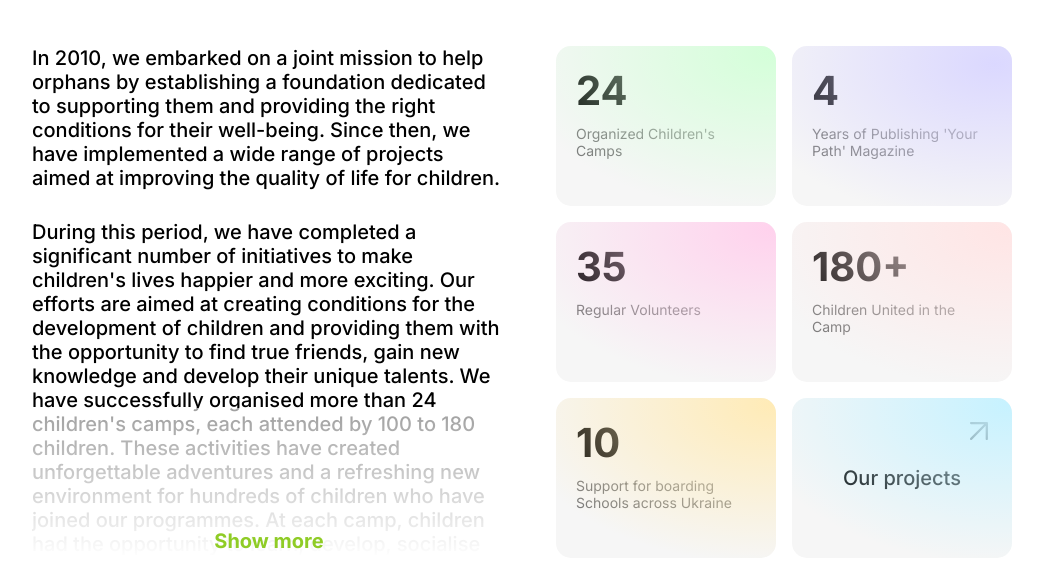
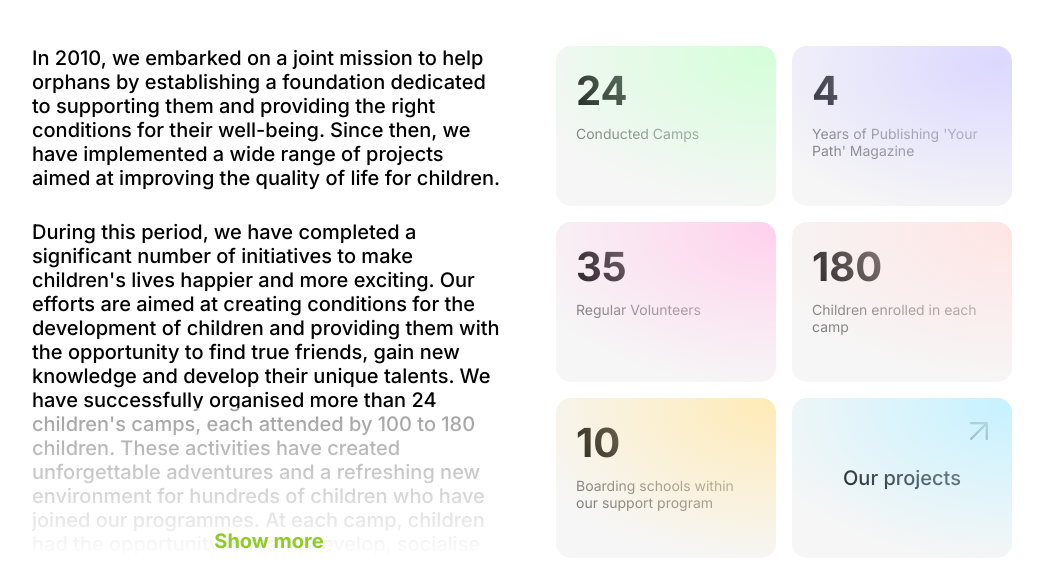
Before and after one commit to tmaliukh/artevidedemo, a Next.js app: page / in a window 1280 px wide. Shown: the part 882-1463 px from the top of the page, without its empty margins (118-1161 px from the left). Built offline with nearby package versions, Linux system fonts and the light colour scheme; no server answers.

Commit message:
change text on history block

```diff
--- a/src/ui/blocks/history/HistoryBlock.tsx
+++ b/src/ui/blocks/history/HistoryBlock.tsx
@@ -58,7 +58,7 @@ export default function HistoryBlock() {
                     <CardInfo title={"24"} text={translations.history.blocks.first} color={"green"}/>
                     <CardInfo title={"4"} text={translations.history.blocks.second} color={"purple"}/>
                     <CardInfo title={"35"} text={translations.history.blocks.third} color={"pink"}/>
-                    <CardInfo title={"180+"} text={translations.history.blocks.fourth} color={"peache"}/>
+                    <CardInfo title={"180"} text={translations.history.blocks.fourth} color={"peache"}/>
                     <CardInfo title={"10"} text={translations.history.blocks.fifth} color={"orange"}/>
                     <div className={style.card_project} onClick={() => {
                         router.push(`/#${mainPageIds.project.ready}`)
--- a/src/ui/translations/translation_de.json
+++ b/src/ui/translations/translation_de.json
@@ -33,11 +33,11 @@
         "text2": "Unsere Überzeugung ist, dass Kinder bei solchen Aktivitäten neue Freunde finden, zusätzliche Kenntnisse erwerben und ihre Talente entwickeln können. Für Hunderte von Kindern, die an unseren Programmen teilgenommen haben, sind dies unvergessliche Erfahrungen und bieten ein neues Umfeld. In jedem der Camps hatten Kinder die Möglichkeit etwas zu lernen, sich zu entwickeln, Kontakte zu knüpfen und die bestmögliche Kindheitserfahrung zu sammeln. Seit vier Jahren erhalten die Kinder am Ende des Camps ihre Lieblingszeitschrift \"Dein Weg\", welche wir gemeinsam mit unserem Team halbjährlich erstellen, um Erinnerungen zu bewahren und die Camps zusammenzufassen. Diese Zeitschrift ist ein Fenster in die Welt der Errungenschaften und Reisen unserer Teilnehmer, und wir sind stolz darauf, diese Geschichte bewahren zu können.",
         "all": "Mehr anzeigen",
         "blocks": {
-            "first": "Organisierte Kindercamps",
+            "first": "organisierte Kindercamps",
             "second": "Jahre Veröffentlichung des Magazins 'Dein Weg'",
             "third": "Hauptberufliche Freiwillige",
             "fourth": "Kinder vereint im Camp",
-            "fifth": "Unterstützung für internatsschulen in der Ukraine"
+            "fifth": "Internatsschulen mit einem regelmäßigen Unterstützungsprogramm"
         }
     },
     "mission": {
--- a/src/ui/translations/translation_eng.json
+++ b/src/ui/translations/translation_eng.json
@@ -33,11 +33,11 @@
         "text2": "At the end of each camp, for the last 4 years, children have been receiving their favourite magazine \"Your Way\", which we publish together with our team every six months to preserve memories and summarise the results of the camps. This magazine is a window into the world of achievements and journeys of our participants, and we are proud to be able to preserve this story.",
         "all": "Show more",
         "blocks": {
-            "first": "Organized Children's Camps",
+            "first": "Conducted Camps",
             "second": "Years of Publishing 'Your Path' Magazine",
             "third": "Regular Volunteers",
-            "fourth": "Children United in the Camp",
-            "fifth": "Support for boarding Schools across Ukraine"
+            "fourth": "Children enrolled in each camp",
+            "fifth": "Boarding schools within our support program"
         }
     },
     "mission": {
--- a/src/ui/translations/translation_ru.json
+++ b/src/ui/translations/translation_ru.json
@@ -33,11 +33,11 @@
         "text2": "В конце каждого лагеря, в течение последних 4 лет, дети получали на память любимый журнал \"Твой Путь\", который мы выпускаем каждые полгода для сохранения воспоминаний и подведения итогов лагерей. Этот журнал служит окном в мир достижений и путешествий наших участников, и мы гордимся возможностью сохранить эту историю.",
         "all": "Показать больше",
         "blocks": {
-            "first": "организованных детских лагеря",
+            "first": "проведенных детских лагеря",
             "second": "года издания журнала «Твой путь»",
             "third": "штатных волонтеров",
-            "fourth": "детей, объединенных в лагере",
-            "fifth": "поддержка интернатов по Украине"
+            "fourth": "Детей, объединённых в каждом лагере",
+            "fifth": "школ-интернатов в рамках нашей программы поддержки"
         }
     },
     "mission": {
--- a/src/ui/translations/translation_ua.json
+++ b/src/ui/translations/translation_ua.json
@@ -36,8 +36,8 @@
             "first": "організованих дитячих таборів",
             "second": "роки випуску журналу “Твій шлях” ",
             "third": "штатних волонтерів ",
-            "fourth": "дітей обʼєднаних в таборі",
-            "fifth": "постійна підтримка інтернатів по Україні "
+            "fourth": "Дітей обʼєднаних в кожному таборі",
+            "fifth": "шкіл-інтернатів у рамках нашої програми підтримки"
         }
     },
     "mission": {
```
